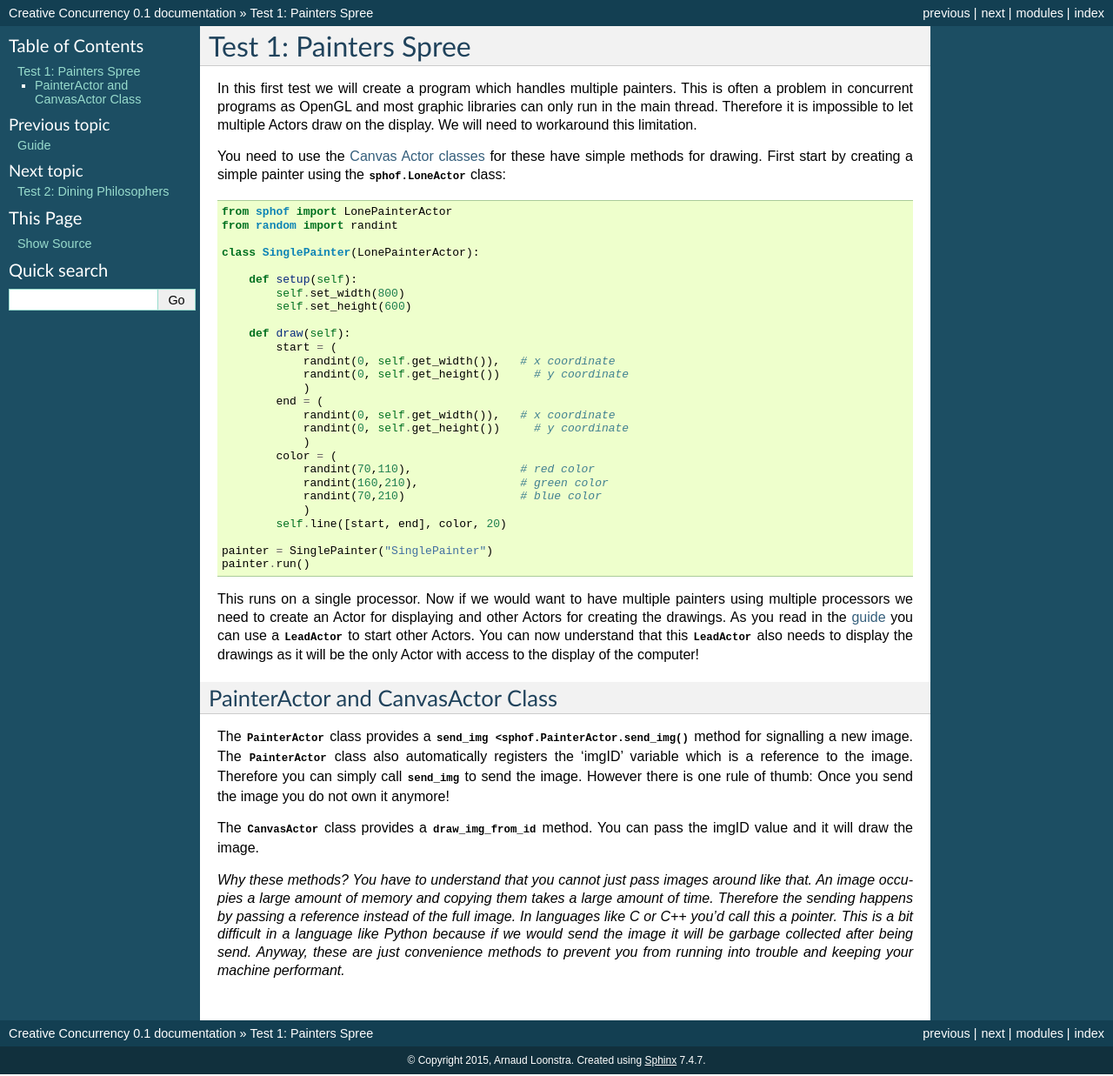
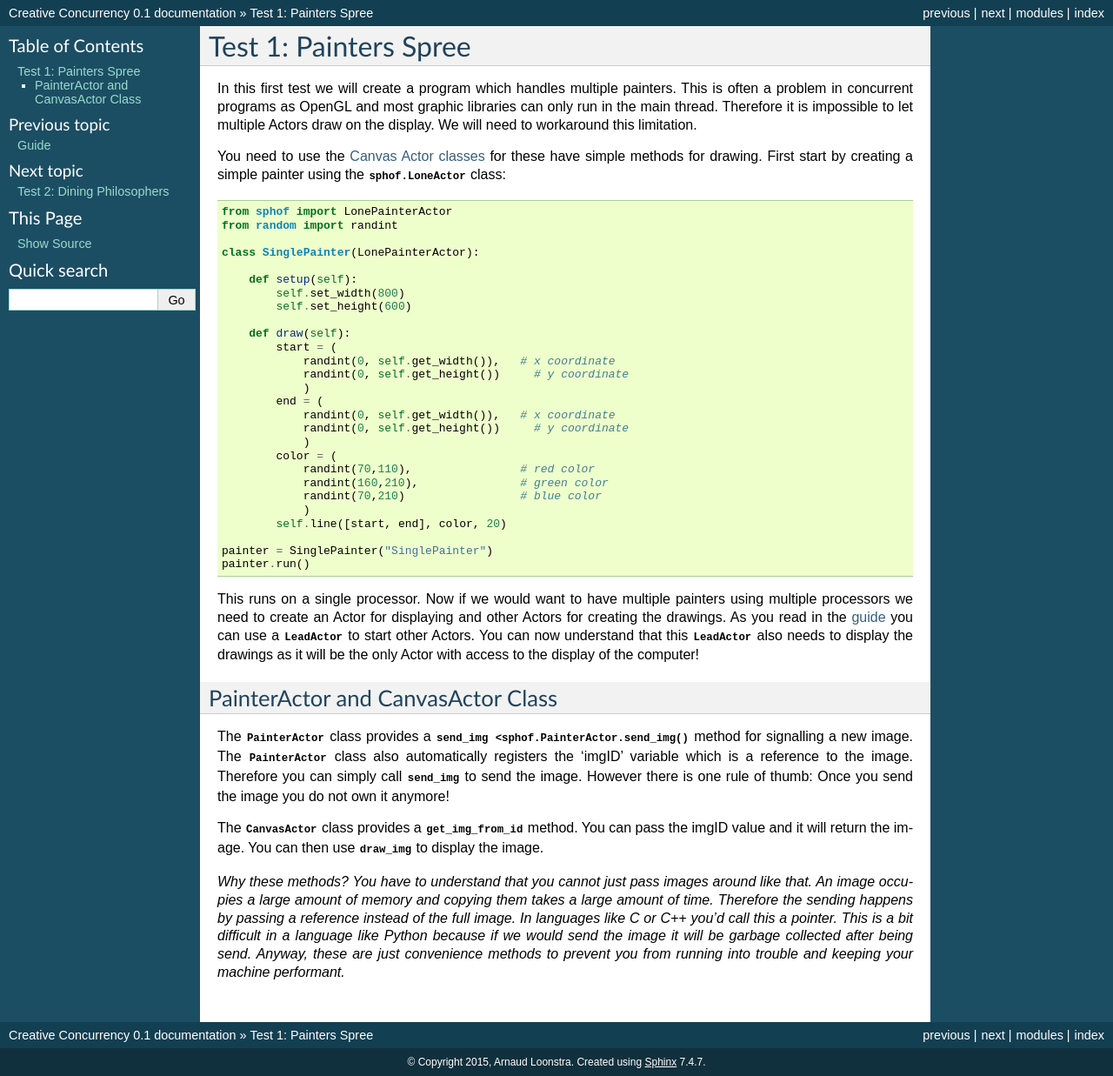
Before and after one commit to sphaero/sphof, a Sphinx documentation site: the page built from docs/test1.rst, in a window 1280 px wide. Shown: the whole page at 87% size. Built offline with Sphinx 7.4.7, drawn with Linux system fonts in a browser that asks for light colours; pages that are not in the unit, such as notebooks, are missing from menus.

Commit message:
updates to reflect using get_img_from_id and draw_img

```diff
--- a/docs/test1.rst
+++ b/docs/test1.rst
@@ -61,8 +61,9 @@ to send the image. However there is one rule of thumb: Once you send the
 image you do not own it anymore!
 
 The :py:class:`CanvasActor <sphof.PainterActor>` class provides a
-:py:meth:`draw_img_from_id <sphof.CanvasActor.draw_img_from_id>` method.
-You can pass the imgID value and it will draw the image.
+:py:meth:`get_img_from_id <sphof.CanvasActor.draw_img_from_id>` method.
+You can pass the imgID value and it will return the image. You can then
+use :py:meth:`draw_img <sphof.CanvasActor.draw_img>` to display the image.
 
 *Why these methods? You have to understand that you cannot just pass images
 around like that. An image occupies a large amount of memory and copying
```
